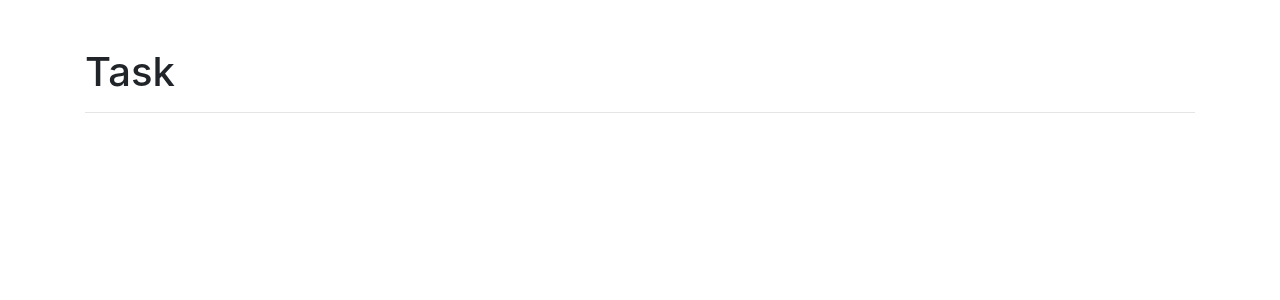
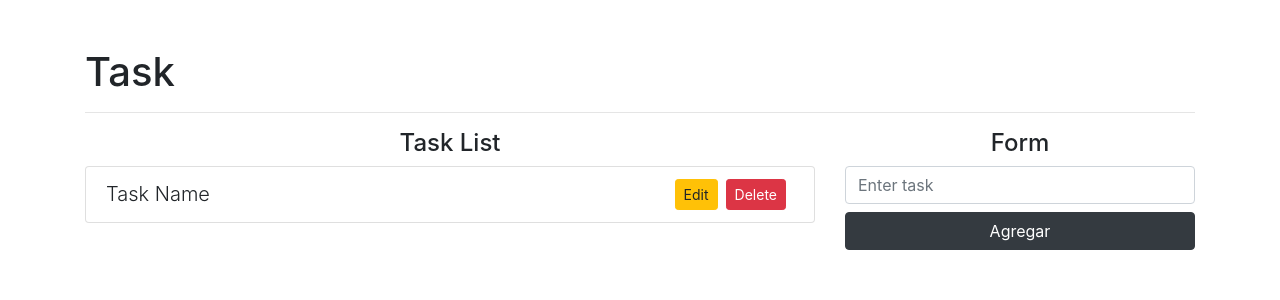
Before and after one commit to AbrahamMachado/crud, a React (Create React App) app: page / in a window 1280 px wide. Shown: the top 300 px of the page. Built offline with nearby package versions, Linux system fonts and the light colour scheme.

Commit message:
Add Form

```diff
--- a/src/App.js
+++ b/src/App.js
@@ -5,6 +5,25 @@ function App() {
     <div className="container mt-5">
       <h1>Task</h1>
       <hr/>
+      <div className="row">
+        <div className="col-8">
+          <h4 className="text-center">Task List</h4>
+          <ul className="list-group">
+            <li className="list-group-item">
+              <span className="lead">Task Name</span>
+              <button className="btn btn-danger btn-sm float-right mx-2">Delete</button>
+              <button className="btn btn-warning btn-sm float-right">Edit</button>
+            </li>
+          </ul>
+        </div>
+        <div className="col-4">
+          <h4 className="text-center">Form</h4>
+          <form>
+            <input type="text" className="form-control mb-2" placeholder="Enter task"/>
+            <button className="btn btn-dark btn-block" type="submit">Agregar</button>
+          </form>
+        </div>
+      </div>
     </div>
   );
 }
```
